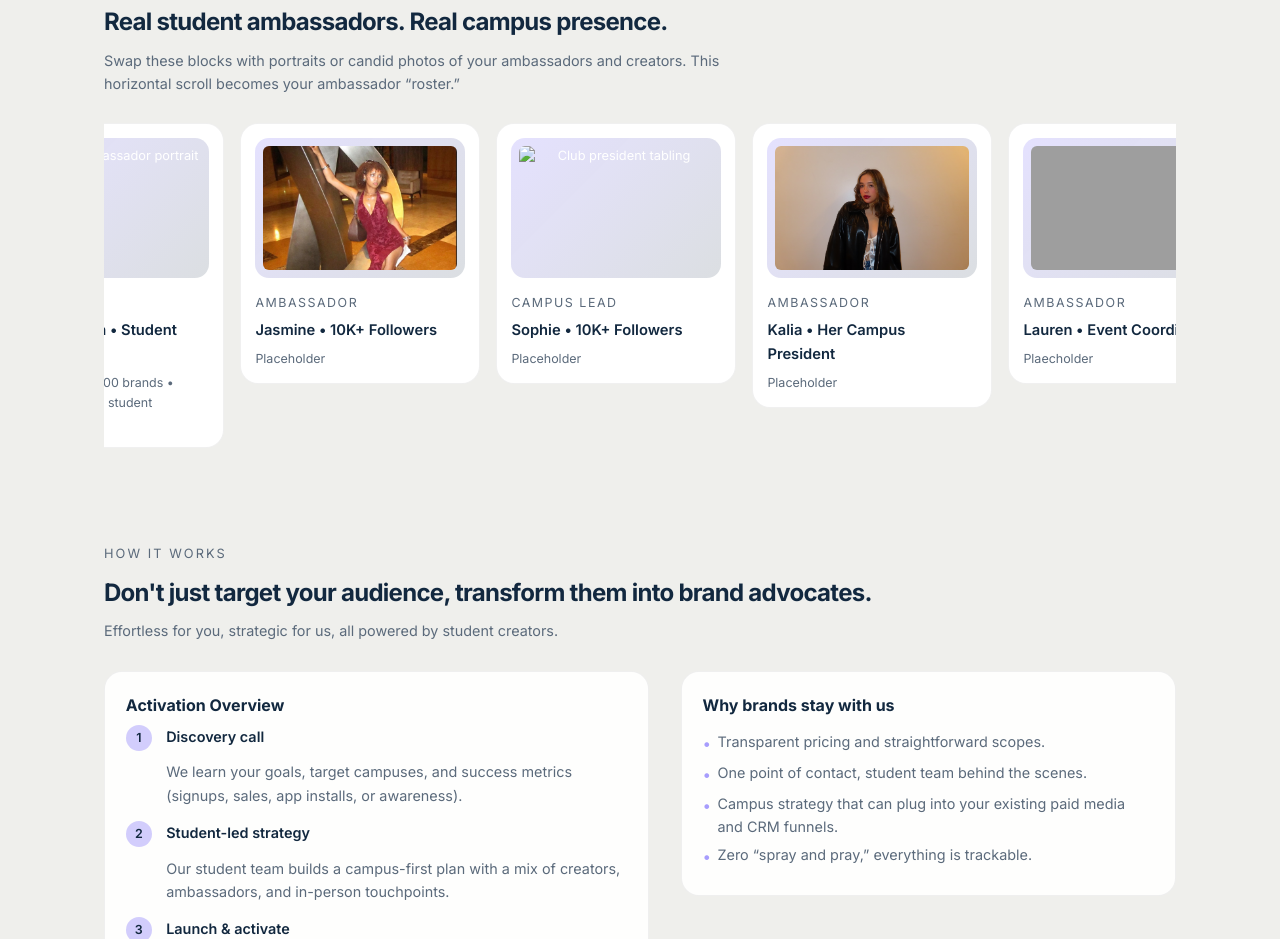
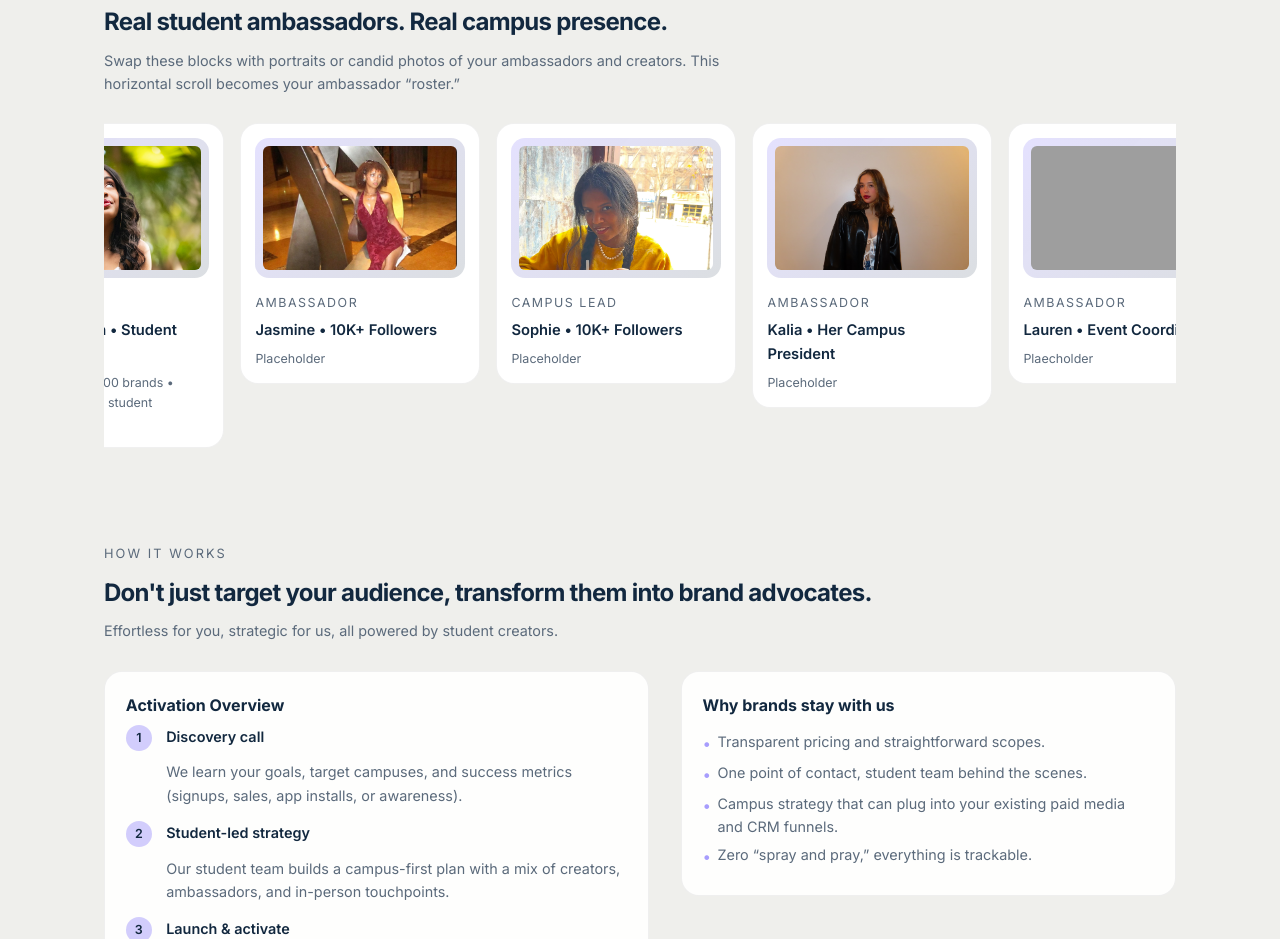
Before and after one commit to IGaveEffort/Campus-Cliques, a plain HTML site: page index.html in a window 1280 px wide. Shown: the part 3549-4488 px from the top of the page. Drawn offline with Linux system fonts and the light colour scheme; grey boxes are pictures that could not be loaded.

Commit message:
Update index.html

```diff
--- a/index.html
+++ b/index.html
@@ -1244,7 +1244,7 @@
               <div class="scroll-track">
                 <!-- Set 1 -->
                 <a href="placeholder-9.html" class="scroll-card scroll-link">
-                  <img class="scroll-thumb" src="images/JaileeCC2.jpg" alt="Student ambassador portrait">
+                  <img class="scroll-thumb" src="images/JaileeCC2.png" alt="Student ambassador portrait">
                   <div class="scroll-label">Campus Lead</div>
                   <div class="scroll-title">Jai'lee De'Jean • Student Ambassador</div>
                   <div class="scroll-meta">
@@ -1262,7 +1262,7 @@
                 </a>
 
                 <a href="placeholder-11.html" class="scroll-card scroll-link">
-                  <img class="scroll-thumb" src="images/SophieCC2.jpg" alt="Club president tabling">
+                  <img class="scroll-thumb" src="images/SophieCC2.png" alt="Club president tabling">
                   <div class="scroll-label">Campus Lead</div>
                   <div class="scroll-title">Sophie • 10K+ Followers</div>
                   <div class="scroll-meta">
@@ -1299,7 +1299,7 @@
                 </a>
 
                 <a href="placeholder-15.html" class="scroll-card scroll-link">
-                  <img class="scroll-thumb" src="images/AspenCC2.jpg" alt="Club president tabling">
+                  <img class="scroll-thumb" src="images/AspenCC2.png" alt="Club president tabling">
                   <div class="scroll-label">Ambassador</div>
                   <div class="scroll-title">Aspen • Junior</div>
                   <div class="scroll-meta">
@@ -1308,7 +1308,7 @@
                 </a>
 
                 <a href="placeholder-16.html" class="scroll-card scroll-link">
-                  <img class="scroll-thumb" src="images/GraceCC2.jpg" alt="Group of ambassadors at event">
+                  <img class="scroll-thumb" src="images/GraceCC2.png" alt="Group of ambassadors at event">
                   <div class="scroll-label">Ambassador</div>
                   <div class="scroll-title">Grace • Social Media Manager</div>
                   <div class="scroll-meta">
```
